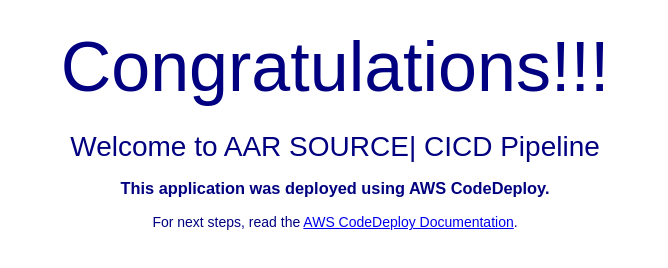
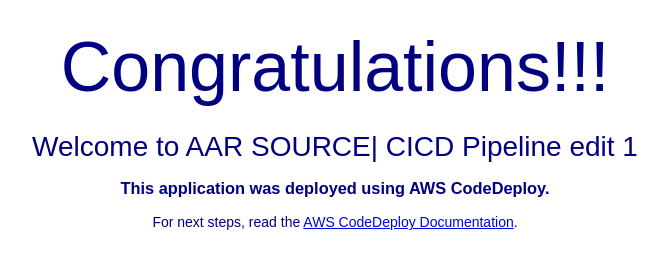
Before and after one commit to trainingcompte/aws_cicd_pipline_codedeploy, a plain HTML site: page index.html in a window 1280 px wide. Shown: the part 220-488 px from the top of the page, without its empty margins (305-973 px from the left). Drawn offline with Linux system fonts and the light colour scheme.

Commit message:
Test commits 1
Another testing commits

```diff
--- a/index.html
+++ b/index.html
@@ -28,7 +28,7 @@
   <div align="center">
     <img src="https://vistasy.s3.amazonaws.com/aar_logo_final.png" style="max-width: 20%;">
     <h1>Congratulations!!! </h1>
-      <h2>Welcome to AAR SOURCE| CICD Pipeline</h2>
+      <h2>Welcome to AAR SOURCE| CICD Pipeline edit 1</h2>
     <h3>This application was deployed using AWS CodeDeploy.</h3>
     <p>For next steps, read the <a href="http://aws.amazon.com/documentation/codedeploy">AWS CodeDeploy Documentation</a>.</p>
   </div>
```
